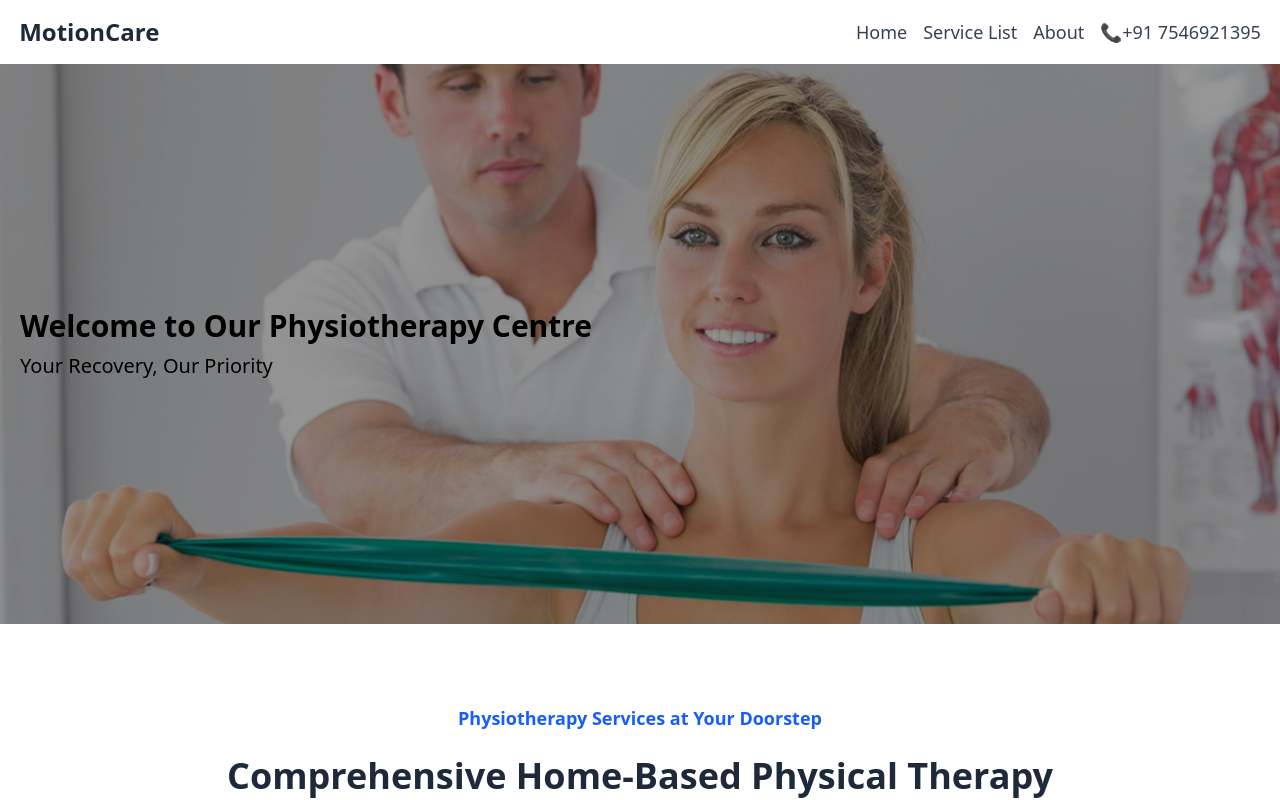
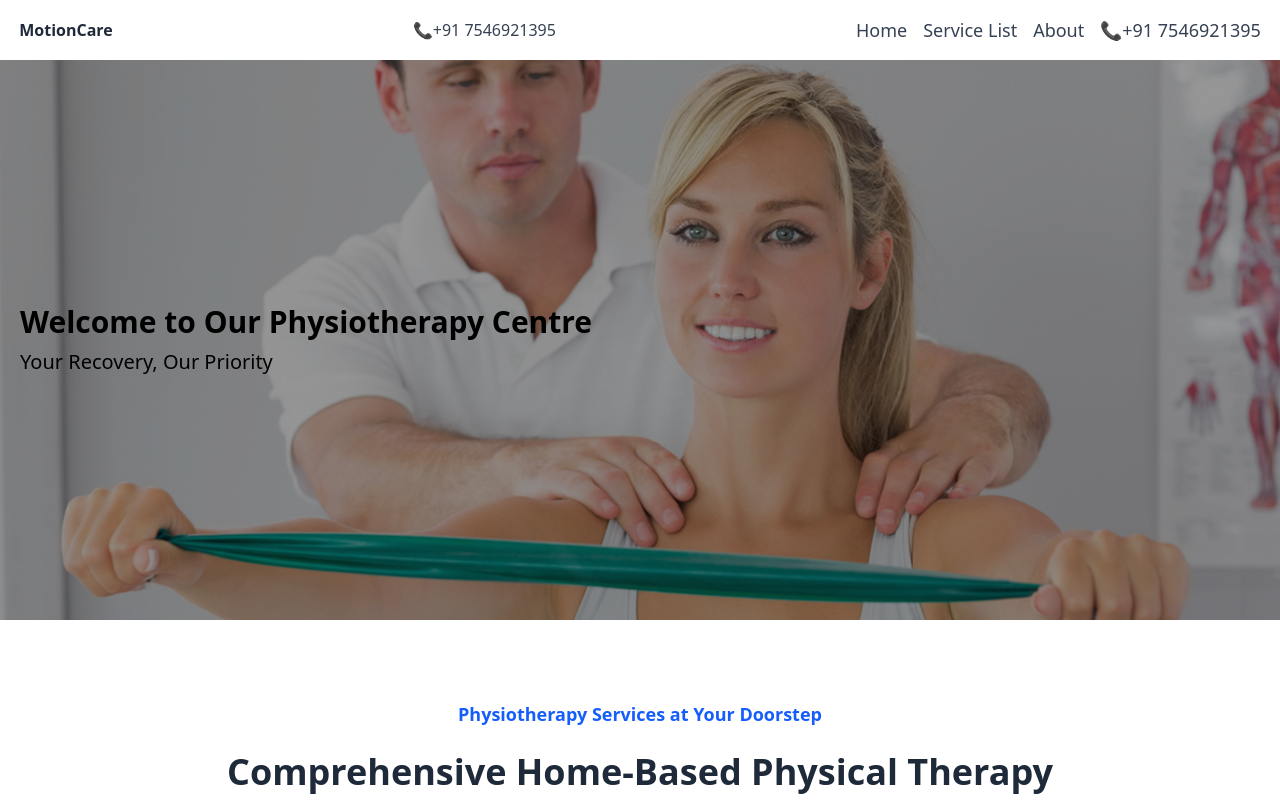
Before and after one commit to sachinkushwha/MotionCare, a React (Vite) app: page / in a window 1280 px wide. Shown: the top 800 px of the page. Built offline with nearby package versions, Linux system fonts and the light colour scheme.

Commit message:
Update nav.jsx

```diff
--- a/src/components/nav.jsx
+++ b/src/components/nav.jsx
@@ -9,9 +9,10 @@ export const Nav = () => {
             <div className="w-[97%] mx-auto flex flex-wrap items-center justify-between py-4">
 
                 {/* Logo */}
-                <Link to="/" className="font-bold text-2xl text-gray-800">MotionCare</Link>
+                <Link to="/" className="font-bold text-1xl text-gray-800">MotionCare</Link>
 
                 {/* Mobile Hamburger */}
+                <a href="tel:+917546921395" className="text-gray-700 hover:text-blue-600">📞+91 7546921395</a>
                 <button
                     className="md:hidden focus:outline-none"
                     onClick={() => setIsOpen(!isOpen)}
```
